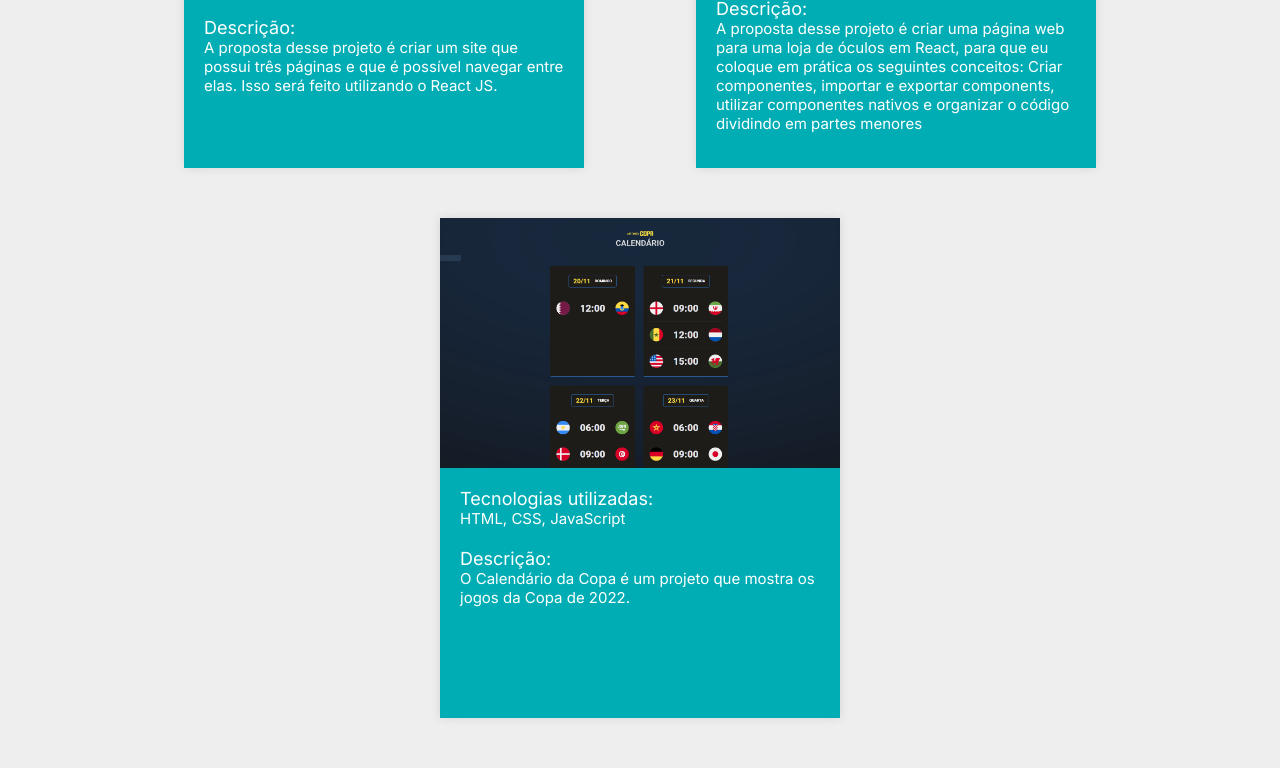
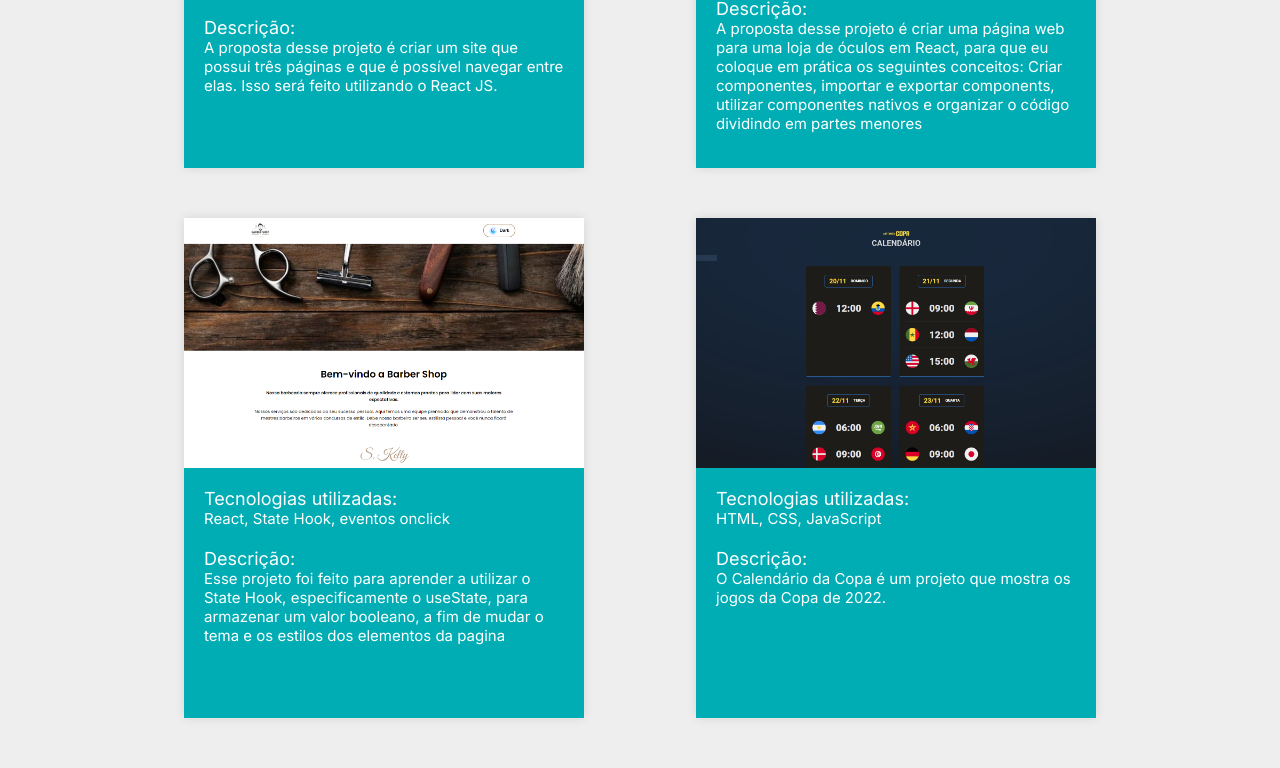
Before and after one commit to GuilhermeAugustoSantana/Portifolio, a plain HTML site: page index.html in a window 1280 px wide. Shown: the part 1955-2723 px from the top of the page. Drawn offline with Linux system fonts and the light colour scheme.

Commit message:
feat: novo Projeto Barber shop add

```diff
--- a/index.html
+++ b/index.html
@@ -67,13 +67,20 @@
         </div>
 
         <div class="box-descricao">
-          <p class="descricao descricao-html">HTML é uma linguagem de marcação utilizada no desenvolvimento de páginas web. Competências: Meta tags, listas, tabelas, html semântico e formulários</p>
-          <p class="descricao descricao-css">CSS é um código para adicionar estilos a uma página web. Sei utilizar as seguintes propriedade: Posicionamento, flexbox, pseudo-classe, pseudo-elementos e media Queries </p>
-          <p class="descricao descricao-javaScript">JavaScript é uma linguagem de programação de baixa tipagem e multiparadigma e é uma das três principais
-            tecnologias, juntamente com o HTML e o CSS, da world wide web. Minhas competências: inputs, arrays, objetos, manipulação de strings, manipulação de datas, funções, manipulação de arrays, módulos e aplicação em camadas</p>
-          <p class="descricao descricao-react">React é uma biblioteca do JavaScript utilizada na criação de páginas web dinâmicas e interativas. Com o
+          <p class="descricao descricao-html">HTML é uma linguagem de marcação utilizada no desenvolvimento de páginas
+            web. Competências: Meta tags, listas, tabelas, html semântico e formulários</p>
+          <p class="descricao descricao-css">CSS é um código para adicionar estilos a uma página web. Sei utilizar as
+            seguintes propriedade: Posicionamento, flexbox, pseudo-classe, pseudo-elementos e media Queries </p>
+          <p class="descricao descricao-javaScript">JavaScript é uma linguagem de programação de baixa tipagem e
+            multiparadigma e é uma das três principais
+            tecnologias, juntamente com o HTML e o CSS, da world wide web. Minhas competências: inputs, arrays, objetos,
+            manipulação de strings, manipulação de datas, funções, manipulação de arrays, módulos e aplicação em camadas
+          </p>
+          <p class="descricao descricao-react">React é uma biblioteca do JavaScript utilizada na criação de páginas web
+            dinâmicas e interativas. Com o
             destaque na divisão do código em partes menores conhecida como componentes e também na cração de páginas de
-            aplicação única (SPAs). Estou estudando atualmente, mas tenho certo conhecimento em: componentes, state hook e evento onClick, rotas e props</p>
+            aplicação única (SPAs). Estou estudando atualmente, mas tenho certo conhecimento em: componentes, state hook
+            e evento onClick, rotas e props</p>
         </div>
       </div>
     </section>
@@ -114,7 +121,29 @@
               </div>
               <div>
                 <h4>Descrição: </h4>
-                <p>A proposta desse projeto é criar uma página web para uma loja de óculos em React, para que eu coloque em prática os seguintes conceitos: Criar componentes, importar e exportar components, utilizar componentes nativos e organizar o código dividindo em partes menores</p>
+                <p>A proposta desse projeto é criar uma página web para uma loja de óculos em React, para que eu coloque
+                  em prática os seguintes conceitos: Criar componentes, importar e exportar components, utilizar
+                  componentes nativos e organizar o código dividindo em partes menores</p>
+              </div>
+            </div>
+          </div>
+
+          <div class="card">
+            <figure>
+              <a href="https://barber-shop-guilherme-santanas-projects.vercel.app" target="_blank">
+                <img src="assets/img/barbearia.png" alt="Barber Shop">
+              </a>
+            </figure>
+            <div class="card-descricao">
+              <div>
+                <h4>Tecnologias utilizadas: </h4>
+                <p>React, State Hook, eventos onclick</p>
+              </div>
+              <div>
+                <h4>Descrição: </h4>
+                <p>Esse projeto foi feito para aprender a utilizar o State Hook, especificamente o useState, para
+                  armazenar um valor booleano, a fim de mudar o tema e os estilos dos elementos da pagina
+                </p>
               </div>
             </div>
           </div>
@@ -137,6 +166,8 @@
             </div>
           </div>
 
+
+
         </div>
       </div>
     </section>
```
Also changed, not shown: assets/img/barbearia.png (added).
